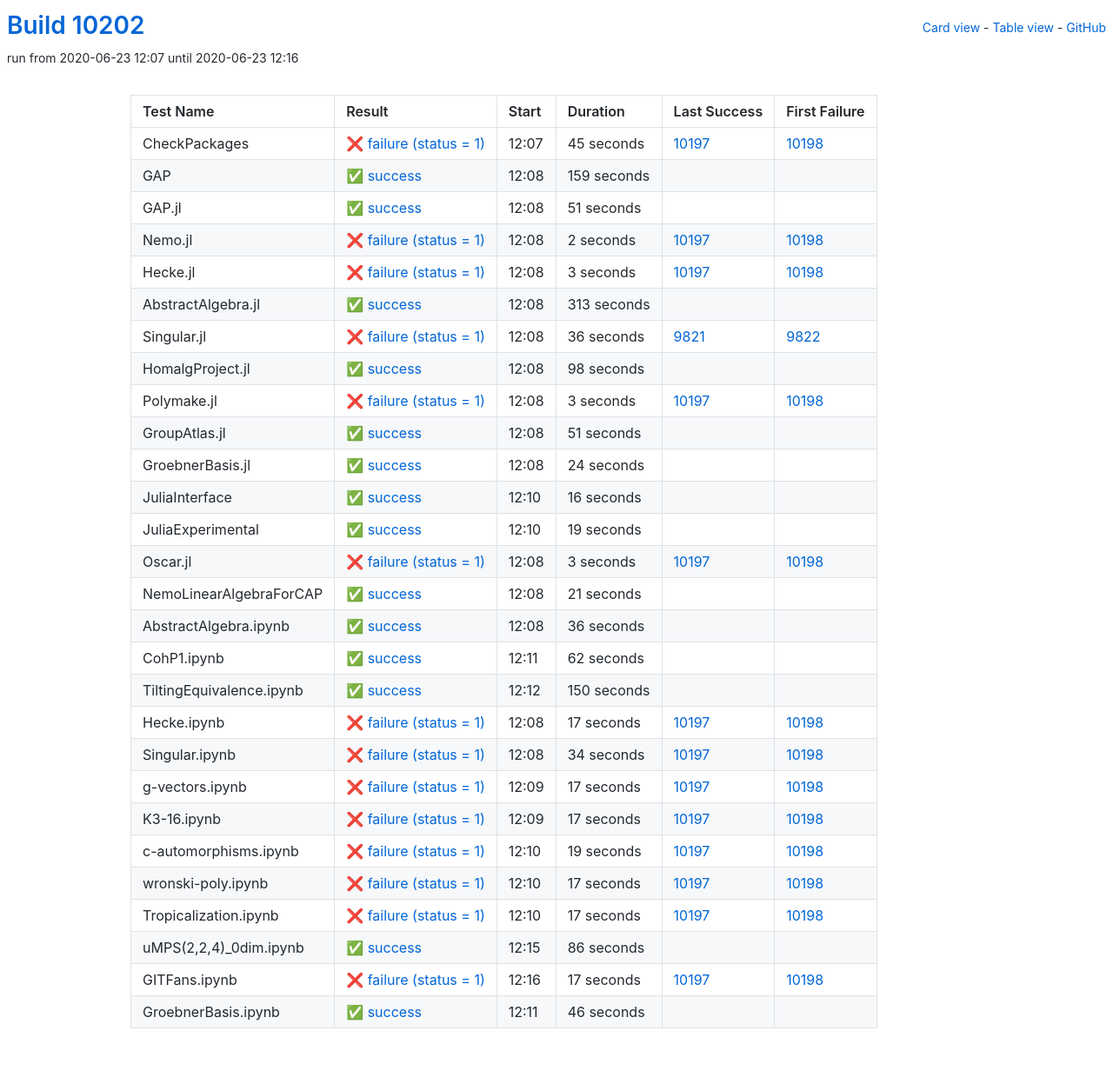
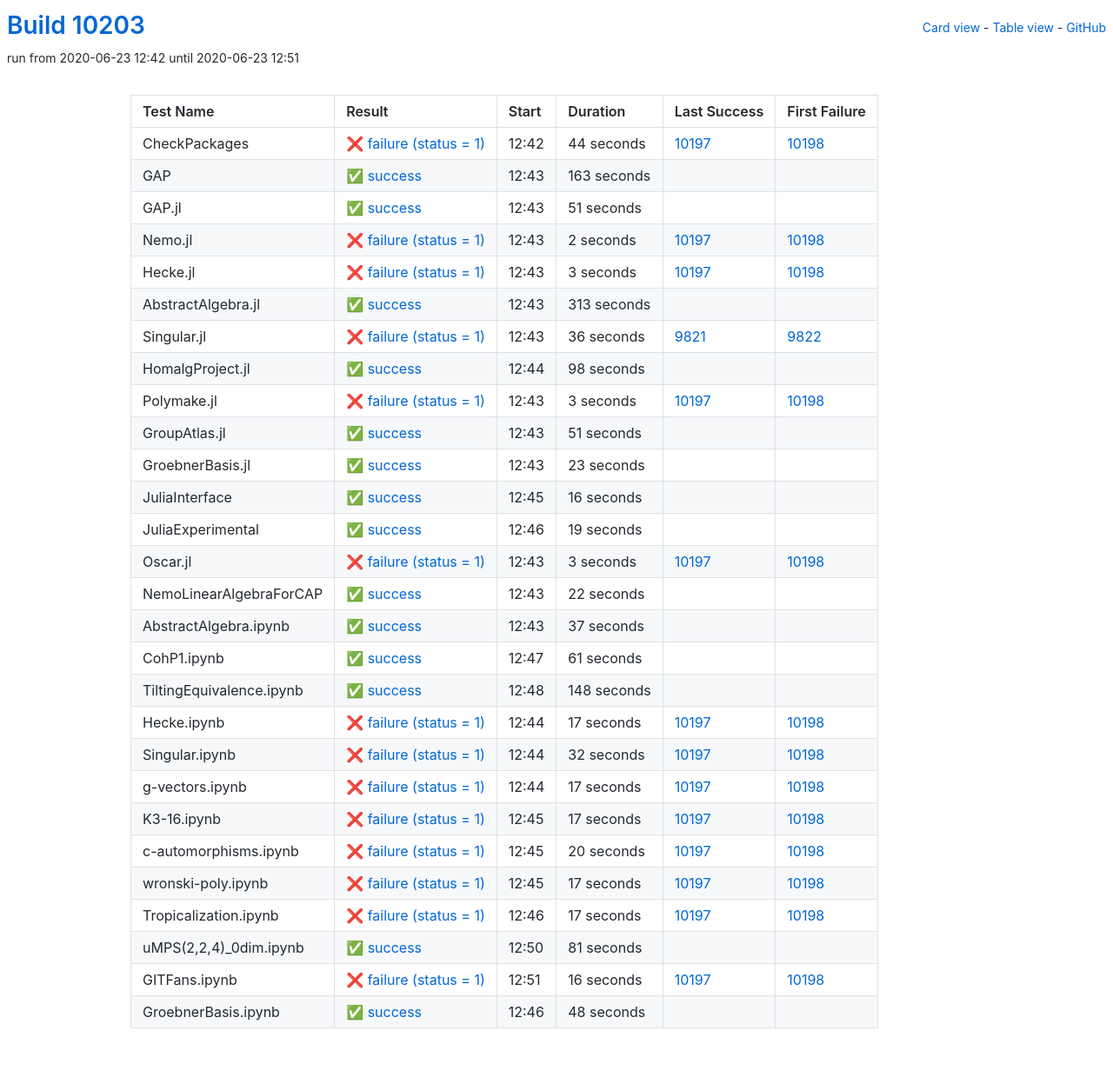
Before and after one commit to oscar-system/oscar-ci-status, a Jekyll site: the page built from table.html, in a window 1280 px wide. Shown: the whole page at 87% size. Built offline with Jekyll 4.4.1, drawn with Linux system fonts in a browser that asks for light colours.

Commit message:
Build #10203

```diff
--- a/_data/ci.yml
+++ b/_data/ci.yml
@@ -1,6 +1,6 @@
 ---
-build: 10202
-build_url: https://oscarci.mathematik.uni-kl.de/job/oscar/10202/
+build: 10203
+build_url: https://oscarci.mathematik.uni-kl.de/job/oscar/10203/
 job: oscar
 organization: oscar-system
 repo: oscar-ci-status
@@ -8,32 +8,32 @@
 tests:
 - name: CheckPackages
   id: checkpackages
-  log: https://oscarci.mathematik.uni-kl.de/job/oscar/10202/artifact/logs/build-10202/CheckPackages.log
-  start: 2020-06-23 12:07
+  log: https://oscarci.mathematik.uni-kl.de/job/oscar/10203/artifact/logs/build-10203/CheckPackages.log
+  start: 2020-06-23 12:42
   success: false
   exitcode: 1
   status: failure
-  duration: 45
+  duration: 44
   last_success: 10197
   last_success_url: https://oscarci.mathematik.uni-kl.de/job/oscar/10197/
   first_failure: 10198
   first_failure_url: https://oscarci.mathematik.uni-kl.de/job/oscar/10198/
 - name: GAP
   id: gap
-  log: https://oscarci.mathematik.uni-kl.de/job/oscar/10202/artifact/logs/build-10202/GAP.log
-  start: 2020-06-23 12:08
+  log: https://oscarci.mathematik.uni-kl.de/job/oscar/10203/artifact/logs/build-10203/GAP.log
+  start: 2020-06-23 12:43
   success: true
   exitcode: 0
   status: success
-  duration: 159
+  duration: 163
   last_success: false
   last_success_url:
   first_failure: false
   first_failure_url:
 - name: GAP.jl
   id: gap-jl
-  log: https://oscarci.mathematik.uni-kl.de/job/oscar/10202/artifact/logs/build-10202/GAP.jl.log
-  start: 2020-06-23 12:08
+  log: https://oscarci.mathematik.uni-kl.de/job/oscar/10203/artifact/logs/build-10203/GAP.jl.log
+  start: 2020-06-23 12:43
   success: true
   exitcode: 0
   status: success
@@ -44,8 +44,8 @@
   first_failure_url:
 - name: Nemo.jl
   id: nemo-jl
-  log: https://oscarci.mathematik.uni-kl.de/job/oscar/10202/artifact/logs/build-10202/Nemo.jl.log
-  start: 2020-06-23 12:08
+  log: https://oscarci.mathematik.uni-kl.de/job/oscar/10203/artifact/logs/build-10203/Nemo.jl.log
+  start: 2020-06-23 12:43
   success: false
   exitcode: 1
   status: failure
@@ -56,8 +56,8 @@
   first_failure_url: https://oscarci.mathematik.uni-kl.de/job/oscar/10198/
 - name: Hecke.jl
   id: hecke-jl
-  log: https://oscarci.mathematik.uni-kl.de/job/oscar/10202/artifact/logs/build-10202/Hecke.jl.log
-  start: 2020-06-23 12:08
+  log: https://oscarci.mathematik.uni-kl.de/job/oscar/10203/artifact/logs/build-10203/Hecke.jl.log
+  start: 2020-06-23 12:43
   success: false
   exitcode: 1
   status: failure
@@ -68,8 +68,8 @@
   first_failure_url: https://oscarci.mathematik.uni-kl.de/job/oscar/10198/
 - name: AbstractAlgebra.jl
   id: abstractalgebra-jl
-  log: https://oscarci.mathematik.uni-kl.de/job/oscar/10202/artifact/logs/build-10202/AbstractAlgebra.jl.log
-  start: 2020-06-23 12:08
+  log: https://oscarci.mathematik.uni-kl.de/job/oscar/10203/artifact/logs/build-10203/AbstractAlgebra.jl.log
+  start: 2020-06-23 12:43
   success: true
   exitcode: 0
   status: success
@@ -80,8 +80,8 @@
   first_failure_url:
 - name: Singular.jl
   id: singular-jl
-  log: https://oscarci.mathematik.uni-kl.de/job/oscar/10202/artifact/logs/build-10202/Singular.jl.log
-  start: 2020-06-23 12:08
+  log: https://oscarci.mathematik.uni-kl.de/job/oscar/10203/artifact/logs/build-10203/Singular.jl.log
+  start: 2020-06-23 12:43
   success: false
   exitcode: 1
   status: failure
@@ -92,8 +92,8 @@
   first_failure_url: https://oscarci.mathematik.uni-kl.de/job/oscar/9822/
 - name: HomalgProject.jl
   id: homalgproject-jl
-  log: https://oscarci.mathematik.uni-kl.de/job/oscar/10202/artifact/logs/build-10202/HomalgProject.jl.log
-  start: 2020-06-23 12:08
+  log: https://oscarci.mathematik.uni-kl.de/job/oscar/10203/artifact/logs/build-10203/HomalgProject.jl.log
+  start: 2020-06-23 12:44
   success: true
   exitcode: 0
   status: success
@@ -104,8 +104,8 @@
   first_failure_url:
 - name: Polymake.jl
   id: polymake-jl
-  log: https://oscarci.mathematik.uni-kl.de/job/oscar/10202/artifact/logs/build-10202/Polymake.jl.log
-  start: 2020-06-23 12:08
+  log: https://oscarci.mathematik.uni-kl.de/job/oscar/10203/artifact/logs/build-10203/Polymake.jl.log
+  start: 2020-06-23 12:43
   success: false
   exitcode: 1
   status: failure
@@ -116,8 +116,8 @@
   first_failure_url: https://oscarci.mathematik.uni-kl.de/job/oscar/10198/
 - name: GroupAtlas.jl
   id: groupatlas-jl
-  log: https://oscarci.mathematik.uni-kl.de/job/oscar/10202/artifact/logs/build-10202/GroupAtlas.jl.log
-  start: 2020-06-23 12:08
+  log: https://oscarci.mathematik.uni-kl.de/job/oscar/10203/artifact/logs/build-10203/GroupAtlas.jl.log
+  start: 2020-06-23 12:43
   success: true
   exitcode: 0
   status: success
@@ -128,20 +128,20 @@
   first_failure_url:
 - name: GroebnerBasis.jl
   id: groebnerbasis-jl
-  log: https://oscarci.mathematik.uni-kl.de/job/oscar/10202/artifact/logs/build-10202/GroebnerBasis.jl.log
-  start: 2020-06-23 12:08
+  log: https://oscarci.mathematik.uni-kl.de/job/oscar/10203/artifact/logs/build-10203/GroebnerBasis.jl.log
+  start: 2020-06-23 12:43
   success: true
   exitcode: 0
   status: success
-  duration: 24
+  duration: 23
   last_success: false
   last_success_url:
   first_failure: false
   first_failure_url:
 - name: JuliaInterface
   id: juliainterface
-  log: https://oscarci.mathematik.uni-kl.de/job/oscar/10202/artifact/logs/build-10202/JuliaInterface.log
-  start: 2020-06-23 12:10
+  log: https://oscarci.mathematik.uni-kl.de/job/oscar/10203/artifact/logs/build-10203/JuliaInterface.log
+  start: 2020-06-23 12:45
   success: true
   exitcode: 0
   status: success
@@ -152,8 +152,8 @@
   first_failure_url:
 - name: JuliaExperimental
   id: juliaexperimental
-  log: https://oscarci.mathematik.uni-kl.de/job/oscar/10202/artifact/logs/build-10202/JuliaExperimental.log
-  start: 2020-06-23 12:10
+  log: https://oscarci.mathematik.uni-kl.de/job/oscar/10203/artifact/logs/build-10203/JuliaExperimental.log
+  start: 2020-06-23 12:46
   success: true
   exitcode: 0
   status: success
@@ -164,8 +164,8 @@
   first_failure_url:
 - name: Oscar.jl
   id: oscar-jl
-  log: https://oscarci.mathematik.uni-kl.de/job/oscar/10202/artifact/logs/build-10202/Oscar.jl.log
-  start: 2020-06-23 12:08
+  log: https://oscarci.mathematik.uni-kl.de/job/oscar/10203/artifact/logs/build-10203/Oscar.jl.log
+  start: 2020-06-23 12:43
   success: false
   exitcode: 1
   status: failure
@@ -176,56 +176,56 @@
   first_failure_url: https://oscarci.mathematik.uni-kl.de/job/oscar/10198/
 - name: NemoLinearAlgebraForCAP
   id: nemolinearalgebraforcap
-  log: https://oscarci.mathematik.uni-kl.de/job/oscar/10202/artifact/logs/build-10202/NemoLinearAlgebraForCAP.log
-  start: 2020-06-23 12:08
+  log: https://oscarci.mathematik.uni-kl.de/job/oscar/10203/artifact/logs/build-10203/NemoLinearAlgebraForCAP.log
+  start: 2020-06-23 12:43
   success: true
   exitcode: 0
   status: success
-  duration: 21
+  duration: 22
   last_success: false
   last_success_url:
   first_failure: false
   first_failure_url:
 - name: AbstractAlgebra.ipynb
   id: abstractalgebra-ipynb
-  log: https://oscarci.mathematik.uni-kl.de/job/oscar/10202/artifact/logs/build-10202/AbstractAlgebra.ipynb.log
-  start: 2020-06-23 12:08
+  log: https://oscarci.mathematik.uni-kl.de/job/oscar/10203/artifact/logs/build-10203/AbstractAlgebra.ipynb.log
+  start: 2020-06-23 12:43
   success: true
   exitcode: 0
   status: success
-  duration: 36
+  duration: 37
   last_success: false
   last_success_url:
   first_failure: false
   first_failure_url:
 - name: CohP1.ipynb
   id: cohp1-ipynb
-  log: https://oscarci.mathematik.uni-kl.de/job/oscar/10202/artifact/logs/build-10202/CohP1.ipynb.log
-  start: 2020-06-23 12:11
+  log: https://oscarci.mathematik.uni-kl.de/job/oscar/10203/artifact/logs/build-10203/CohP1.ipynb.log
+  start: 2020-06-23 12:47
   success: true
   exitcode: 0
   status: success
-  duration: 62
+  duration: 61
   last_success: false
   last_success_url:
   first_failure: false
   first_failure_url:
 - name: TiltingEquivalence.ipynb
   id: tiltingequivalence-ipynb
-  log: https://oscarci.mathematik.uni-kl.de/job/oscar/10202/artifact/logs/build-10202/TiltingEquivalence.ipynb.log
-  start: 2020-06-23 12:12
+  log: https://oscarci.mathematik.uni-kl.de/job/oscar/10203/artifact/logs/build-10203/TiltingEquivalence.ipynb.log
+  start: 2020-06-23 12:48
   success: true
   exitcode: 0
   status: success
-  duration: 150
+  duration: 148
   last_success: false
   last_success_url:
   first_failure: false
   first_failure_url:
 - name: Hecke.ipynb
   id: hecke-ipynb
-  log: https://oscarci.mathematik.uni-kl.de/job/oscar/10202/artifact/logs/build-10202/Hecke.ipynb.log
-  start: 2020-06-23 12:08
+  log: https://oscarci.mathematik.uni-kl.de/job/oscar/10203/artifact/logs/build-10203/Hecke.ipynb.log
+  start: 2020-06-23 12:44
   success: false
   exitcode: 1
   status: failure
@@ -236,20 +236,20 @@
   first_failure_url: https://oscarci.mathematik.uni-kl.de/job/oscar/10198/
 - name: Singular.ipynb
   id: singular-ipynb
-  log: https://oscarci.mathematik.uni-kl.de/job/oscar/10202/artifact/logs/build-10202/Singular.ipynb.log
-  start: 2020-06-23 12:08
+  log: https://oscarci.mathematik.uni-kl.de/job/oscar/10203/artifact/logs/build-10203/Singular.ipynb.log
+  start: 2020-06-23 12:44
   success: false
   exitcode: 1
   status: failure
-  duration: 34
+  duration: 32
   last_success: 10197
   last_success_url: https://oscarci.mathematik.uni-kl.de/job/oscar/10197/
   first_failure: 10198
   first_failure_url: https://oscarci.mathematik.uni-kl.de/job/oscar/10198/
 - name: g-vectors.ipynb
   id: g-vectors-ipynb
-  log: https://oscarci.mathematik.uni-kl.de/job/oscar/10202/artifact/logs/build-10202/g-vectors.ipynb.log
-  start: 2020-06-23 12:09
+  log: https://oscarci.mathematik.uni-kl.de/job/oscar/10203/artifact/logs/build-10203/g-vectors.ipynb.log
+  start: 2020-06-23 12:44
   success: false
   exitcode: 1
   status: failure
@@ -260,8 +260,8 @@
   first_failure_url: https://oscarci.mathematik.uni-kl.de/job/oscar/10198/
 - name: K3-16.ipynb
   id: k3-16-ipynb
-  log: https://oscarci.mathematik.uni-kl.de/job/oscar/10202/artifact/logs/build-10202/K3-16.ipynb.log
-  start: 2020-06-23 12:09
+  log: https://oscarci.mathematik.uni-kl.de/job/oscar/10203/artifact/logs/build-10203/K3-16.ipynb.log
+  start: 2020-06-23 12:45
   success: false
   exitcode: 1
   status: failure
@@ -272,20 +272,20 @@
   first_failure_url: https://oscarci.mathematik.uni-kl.de/job/oscar/10198/
 - name: c-automorphisms.ipynb
   id: c-automorphisms-ipynb
-  log: https://oscarci.mathematik.uni-kl.de/job/oscar/10202/artifact/logs/build-10202/c-automorphisms.ipynb.log
-  start: 2020-06-23 12:10
+  log: https://oscarci.mathematik.uni-kl.de/job/oscar/10203/artifact/logs/build-10203/c-automorphisms.ipynb.log
+  start: 2020-06-23 12:45
   success: false
   exitcode: 1
   status: failure
-  duration: 19
+  duration: 20
   last_success: 10197
   last_success_url: https://oscarci.mathematik.uni-kl.de/job/oscar/10197/
   first_failure: 10198
   first_failure_url: https://oscarci.mathematik.uni-kl.de/job/oscar/10198/
 - name: wronski-poly.ipynb
   id: wronski-poly-ipynb
-  log: https://oscarci.mathematik.uni-kl.de/job/oscar/10202/artifact/logs/build-10202/wronski-poly.ipynb.log
-  start: 2020-06-23 12:10
+  log: https://oscarci.mathematik.uni-kl.de/job/oscar/10203/artifact/logs/build-10203/wronski-poly.ipynb.log
+  start: 2020-06-23 12:45
   success: false
   exitcode: 1
   status: failure
@@ -296,8 +296,8 @@
   first_failure_url: https://oscarci.mathematik.uni-kl.de/job/oscar/10198/
 - name: Tropicalization.ipynb
   id: tropicalization-ipynb
-  log: https://oscarci.mathematik.uni-kl.de/job/oscar/10202/artifact/logs/build-10202/Tropicalization.ipynb.log
-  start: 2020-06-23 12:10
+  log: https://oscarci.mathematik.uni-kl.de/job/oscar/10203/artifact/logs/build-10203/Tropicalization.ipynb.log
+  start: 2020-06-23 12:46
   success: false
   exitcode: 1
   status: failure
@@ -308,36 +308,36 @@
   first_failure_url: https://oscarci.mathematik.uni-kl.de/job/oscar/10198/
 - name: uMPS(2,2,4)_0dim.ipynb
   id: umps-2-2-4-0dim-ipynb
-  log: https://oscarci.mathematik.uni-kl.de/job/oscar/10202/artifact/logs/build-10202/uMPS-2-2-4-_0dim.ipynb.log
-  start: 2020-06-23 12:15
+  log: https://oscarci.mathematik.uni-kl.de/job/oscar/10203/artifact/logs/build-10203/uMPS-2-2-4-_0dim.ipynb.log
+  start: 2020-06-23 12:50
   success: true
   exitcode: 0
   status: success
-  duration: 86
+  duration: 81
   last_success: false
   last_success_url:
   first_failure: false
   first_failure_url:
 - name: GITFans.ipynb
   id: gitfans-ipynb
-  log: https://oscarci.mathematik.uni-kl.de/job/oscar/10202/artifact/logs/build-10202/GITFans.ipynb.log
-  start: 2020-06-23 12:16
+  log: https://oscarci.mathematik.uni-kl.de/job/oscar/10203/artifact/logs/build-10203/GITFans.ipynb.log
+  start: 2020-06-23 12:51
   success: false
   exitcode: 1
   status: failure
-  duration: 17
+  duration: 16
   last_success: 10197
   last_success_url: https://oscarci.mathematik.uni-kl.de/job/oscar/10197/
   first_failure: 10198
   first_failure_url: https://oscarci.mathematik.uni-kl.de/job/oscar/10198/
 - name: GroebnerBasis.ipynb
   id: groebnerbasis-ipynb
-  log: https://oscarci.mathematik.uni-kl.de/job/oscar/10202/artifact/logs/build-10202/GroebnerBasis.ipynb.log
-  start: 2020-06-23 12:11
+  log: https://oscarci.mathematik.uni-kl.de/job/oscar/10203/artifact/logs/build-10203/GroebnerBasis.ipynb.log
+  start: 2020-06-23 12:46
   success: true
   exitcode: 0
   status: success
-  duration: 46
+  duration: 48
   last_success: false
   last_success_url:
   first_failure: false
```
Also changed, not shown: README.md.
